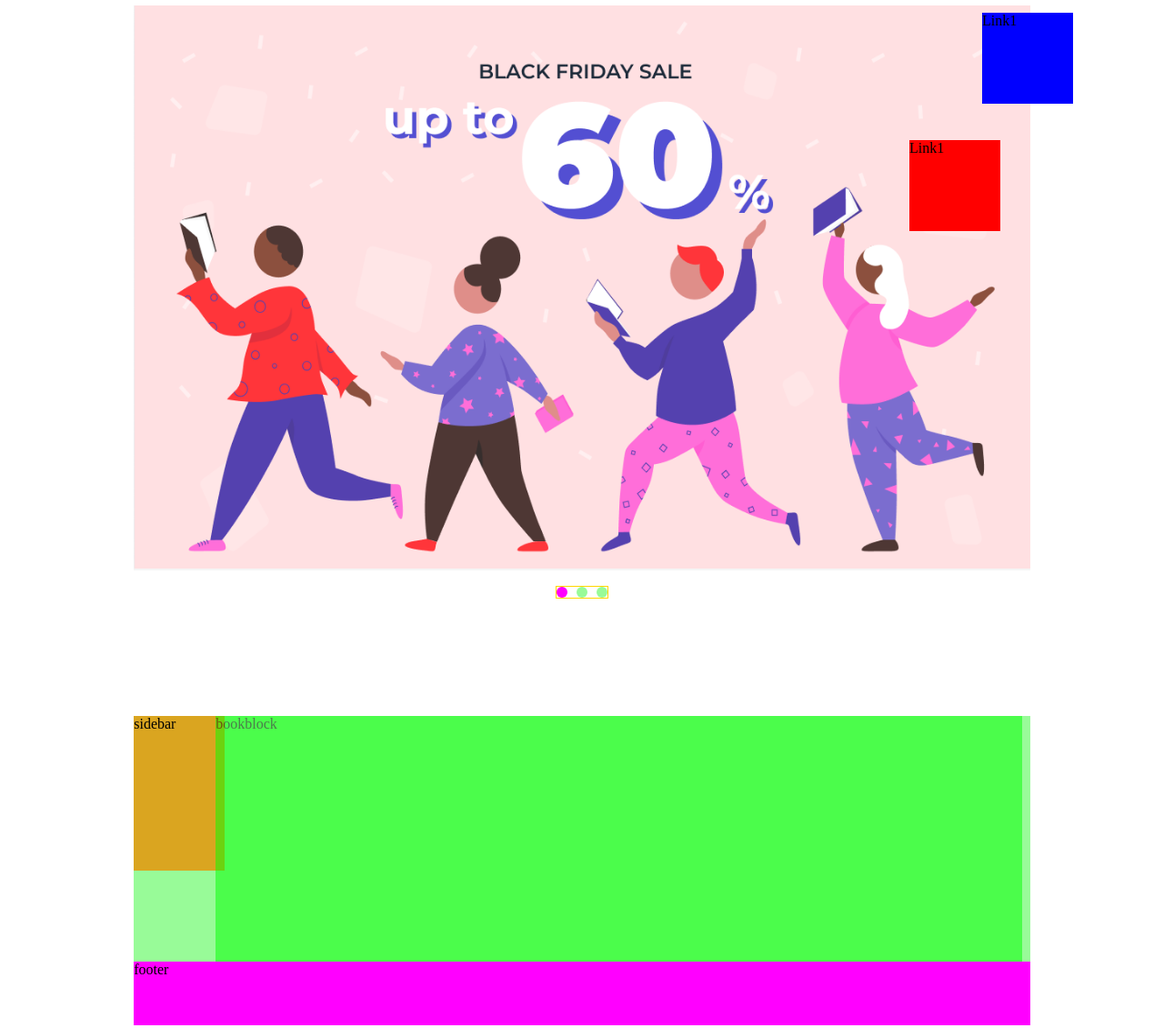
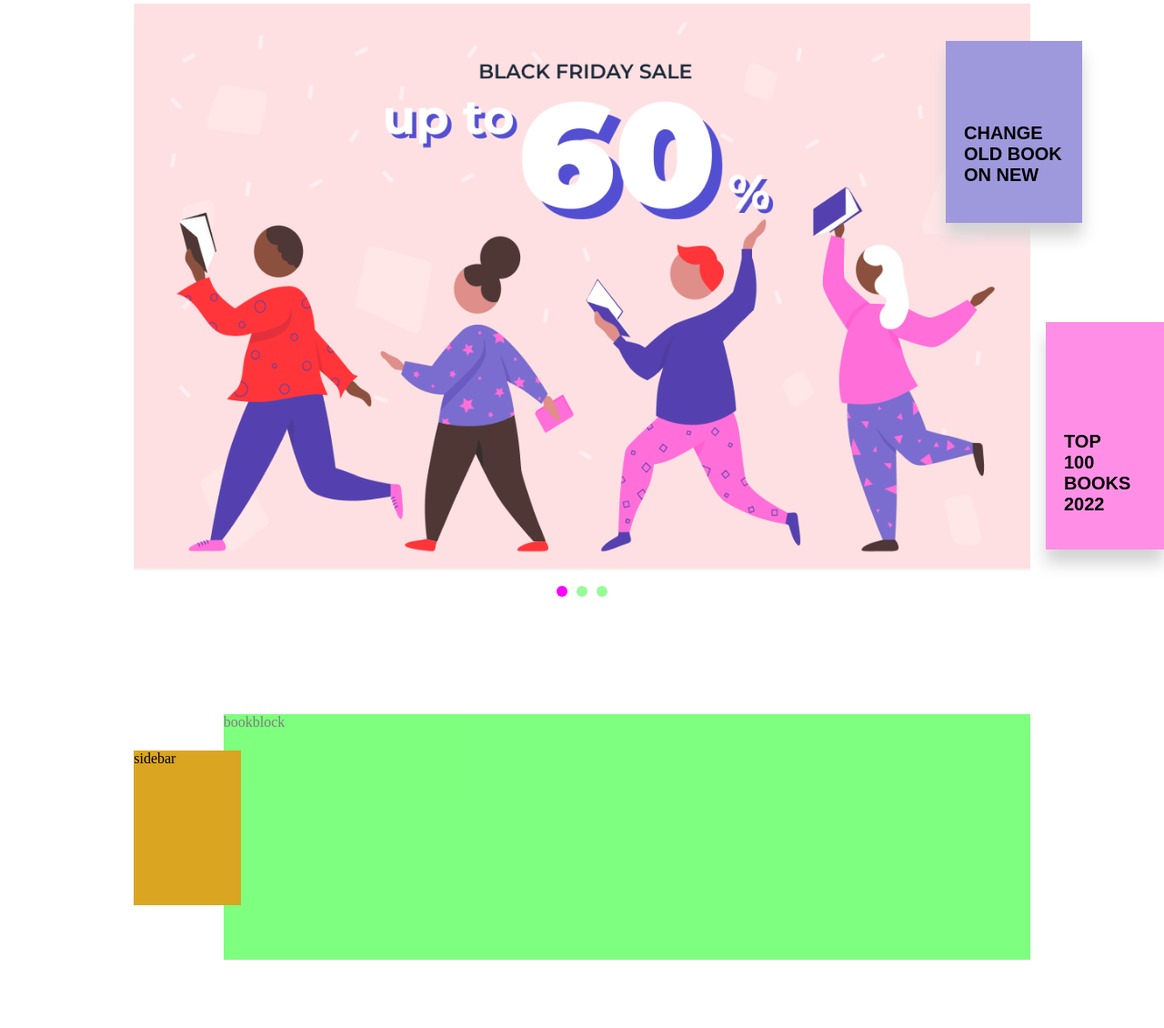
Before and after one commit to Mike-SL2/bkshp_MS, a plain HTML site: page bookshp.html in a window 1280 px wide. Shown: the part 142-1272 px from the top of the page at 91% size. Drawn offline with Linux system fonts and the light colour scheme.

Commit message:
Slider links boxes added
Slider links boxes added, header background color defined

```diff
--- a/bookshp.html
+++ b/bookshp.html
@@ -3,14 +3,14 @@
 				<link rel="icon" type="image/png" sizes="32x32" href="ico/book_r.gif">
 		<link rel="stylesheet" href="styl/rst-0.css">
 		<link rel="stylesheet" href="styl/fnt-0.css">
-<title>BookShop-MS v.0.5.2</title>
+<title>BookShop-MS v.0.6.1</title>
 <style>
 .container0{max-width:1440px;}
    .sliderContainer,header,footer,main{width:77%;}
-	.menu,.ico_link_container{display:flex;}
+	.menu,.ico_link_container{display:flex;flex-shrink:4;}
 	.menu,.ico_link_container,header{justify-content:space-between;}
-.header_wrap{position:sticky;z-index:2;top:0px; height:127px;margin-top:19px; }
-	header,.header_hoop{background-color:white;}
+   .mnu_links,.slider_pic_link_box{text-transform: uppercase;}
+.header_wrap{position:sticky;z-index:2;top:0px; height:127px;margin-top:19px;}
 	header{min-width:500px;height:92%;padding:0% 1.5% 0%; }
 	.header_hoop{width:80%;}
 	.header_hoop{border-top:2px solid lightgray;height:8%;}
@@ -18,14 +18,13 @@ header, .logo,.menu,.ico_link_container	{align-items:center;}
 	.logo,.menu,.ico_link_container	{height:29px;}
 		.logo{width:128px;font-family:Montserrat-Bold;font-weight:700;margin-left:4px;}
 		.menu{width:332px;}
-		.mnu_links{flex-shrink:0;text-transform: uppercase;
+		.mnu_links{flex-shrink:0;
 			   font-family:Montserrat-Regular;}
 	        .mnu_links:focus{font-weight:900;text-decoration:underline;}
 							    .spc_39{width:39px;}   .spc_74{width:74px;}
 				     .spc_109{width:109px;} .spc_30{width:30px;}
-	.menu,.ico_link_container{flex-shrink:4;}
 	.ico_link_container{width:121px;}
-		.menu_ico,.cart_bage{cursor:pointer;}
+		.menu_ico,.cart_bage,.slider_pic_link_box{cursor:pointer;}
 		       .icon_link,.menu_ico{flex-shrink:0;width:17px;height:17px;}
 		/* icons selection circle when focused */
 		       .icon_link{border:1px solid transparent;}
@@ -38,19 +37,32 @@ header, .logo,.menu,.ico_link_container	{align-items:center;}
 				   height:15px;width:15px;border-radius:50%;	right:-7px;
 				   background-color:red;	font-weight:600;	color:white;}
 
-	slider,.icon_link{position:relative;}
-		.slider_pic_link{position:absolute;height:100px;width:100px;right:200px;}
-			.link_1{background:blue;right:100px;top:10px;}	.link_2{background:red;right:180px;top:150px;}
-		.sliderSwitch{width:56px; height:12px;margin:17px auto 129px;border:1px solid gold;}
-	main   {background:palegreen;}
-		sidebar    {background:goldenrod;height:170px;width:100px;}
-		.bookblock {background:lime;height:270px;width:90%;margin-left:-10px;opacity:0.5;}
+	slider,.icon_link,main{position:relative;}
+
+		.slider_pic_link{position:absolute;z-index:1;}
+		  .slider_pic_link_pos1{top:41px;right:90px;}
+		  .slider_pic_link_pos2{top:350px;right:0px;}
+		     .slider_pic_link_box{box-shadow:0px 15px 17px 0px lightgray;
+					  box-sizing:border-box;
+					  font-family:Arial;font-size:20px;font-weight:700;}
+
+			.slider_pic_link_box1{width:150px; height:200px;background:rgb(158,152,220);
+					      padding:90px 10px 10px 20px;}
+			.slider_pic_link_box2{width:130px; height:250px;background:rgb(255,143,230);
+					      padding:120px 40px 10px 20px; }
+
+		.sliderSwitch{width:56px; height:12px;margin:17px auto 0px;}
+	main   {margin:129px auto 129px;}
+		sidebar    {position:absolute;background:goldenrod;height:170px;width:12%;top:40px; }
+		.bookblock {background:lime;height:270px;width:90%;margin-left:10%;opacity:0.5;}
+
 	footer {background:magenta;height:70px;}
 @media (max-width: 800px) {header{height:14vw;padding:0;}
 			   .header_wrap{height:15vw;margin-top:2.5vw;}
 			   .header_hoop,header{width:85vw;}	.menu{margin:0px 10px 0px 10px;}
 			   .fnt_size_10{font-size:8px;} .spc_39,.spc_74,.spc_109,.spc_30{width:auto;}
 			   .ico_link_container{width:15vw;}
+			main   {margin:15vw auto 15vw;}
 }
 </style><body>
 <div class="container0 blok_centr">
@@ -79,13 +91,22 @@ header, .logo,.menu,.ico_link_container	{align-items:center;}
 <div class="header_hoop blok_centr"> </div>
 </div><!-- header_wrap -->
 <slider>
-	<div class="sliderContainer blok_centr"> </div>
-	<div class="slider_pic_link link_1">Link1</div>	<div class="slider_pic_link link_2">Link1</div>
-	<div class="sliderSwitch"> </div>
+   	<a href="#" class="slider_pic_link slider_pic_link_pos1">
+		<div class="slider_pic_link_box slider_pic_link_box1">Change old book on new</div></a>
+	<a href="#" class="slider_pic_link slider_pic_link_pos2">
+		<div class="slider_pic_link_box slider_pic_link_box2">top 100 books 2022</div></a>
+
+	<div class="sliderContainer blok_centr"></div>
+	<div class="sliderSwitch"> 		</div>
 </slider>
 <main>
-	<sidebar>sidebar</sidebar>
-	<div class="bookblock">bookblock</div>
+	<div class="bookblock">bookblock
+
+	</div>
+	<sidebar>sidebar
+
+	</sidebar>
+
 </main>
 
 <footer>
@@ -100,6 +121,12 @@ const doc0 = document;
 //cart_bage element content fill
 const cart_bage=doc0.querySelector('.cart_bage');
 						 cart_bage.style.display='flex'; cart_bage.innerHTML='4';
+//get header color from body background color
+const   body=doc0.body,
+	bodyColor= window.getComputedStyle(body,null).getPropertyValue('background-color'),
+	headerWrapStyle=doc0.querySelector('.header_wrap').style;
+if (bodyColor==='rgba(0, 0, 0, 0)') {headerWrapStyle.backgroundColor = 'white';} else {headerWrapStyle.backgroundColor = bodyColor;}
+
 
 slideShow(3,8);
 </script>
```
